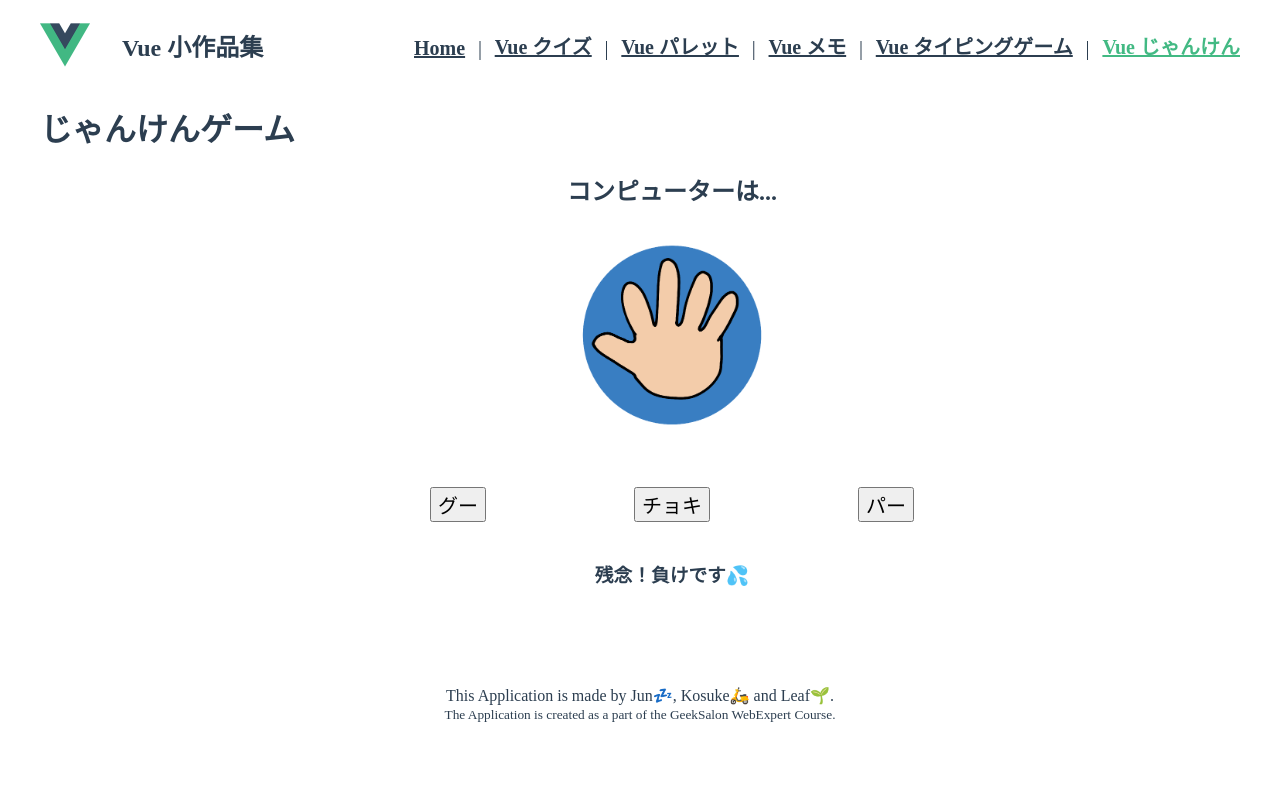
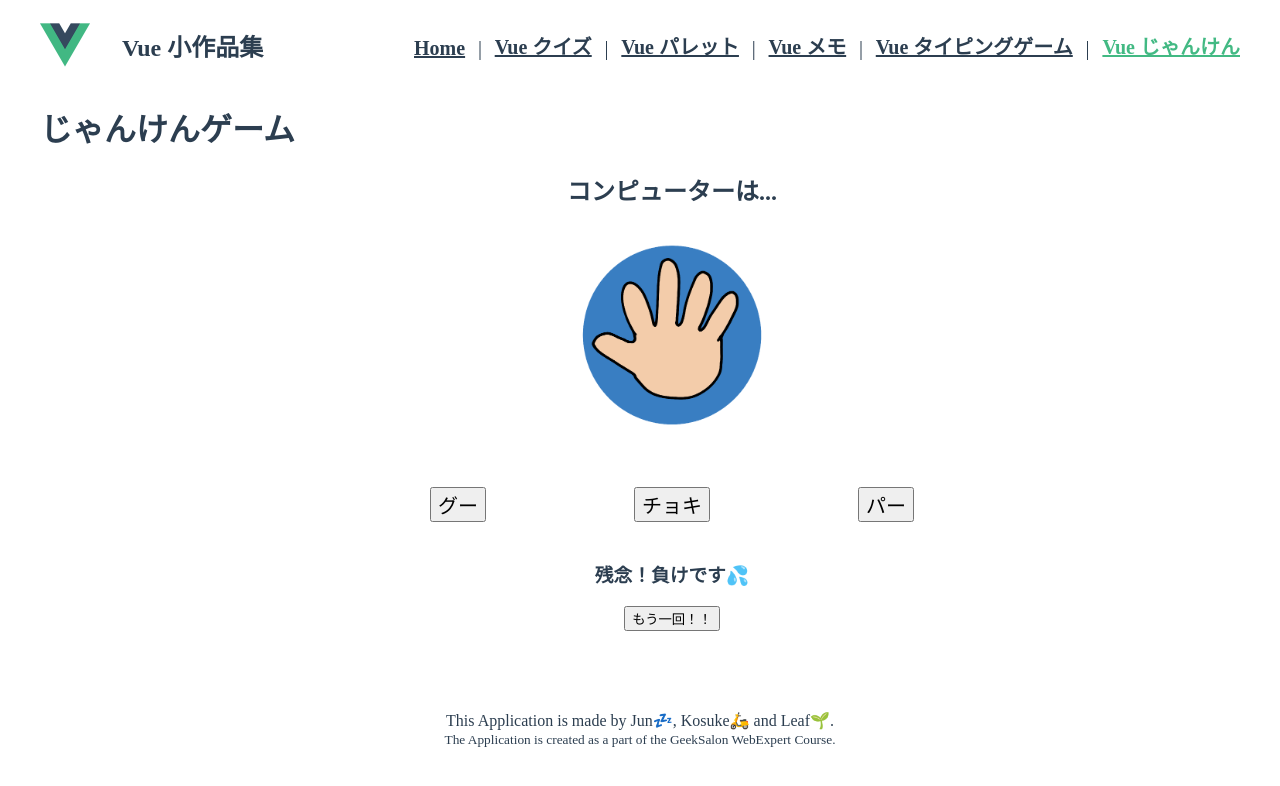
Before and after one commit to webex15-team-1/demo-team-app, a Vue app: page /janken in a window 1280 px wide. Both pictures are taken after a click on the button "グー". Shown: the top 786 px of the page. Built offline with nearby package versions, Linux system fonts and the light colour scheme.

Commit message:
もう一度ボタンを追加しました。

```diff
--- a/src/views/JankenApp.vue
+++ b/src/views/JankenApp.vue
@@ -44,6 +44,10 @@
   </div>
 
   <h3 class="result__text">{{ resultText }}</h3>
+
+  <div class="replay__button">
+    <button v-if="pon" v-on:click="replay()">もう一回！！</button>
+  </div>
 </template>
 <script>
 export default {
@@ -91,6 +95,12 @@ export default {
         case 2:
           this.resultText = "おめでとう！勝ちです🎉"
       }
+    },
+    replay() {
+      //やり直し
+      this.pon = false
+      this.resultText = ""
+      this.player = ""
     },
   },
 }
@@ -162,6 +172,11 @@ export default {
   justify-content: space-around;
 }
 
+.replay__button {
+  display: flex;
+  justify-content: center;
+}
+
 .pc__text {
   text-align: center;
 }
```
